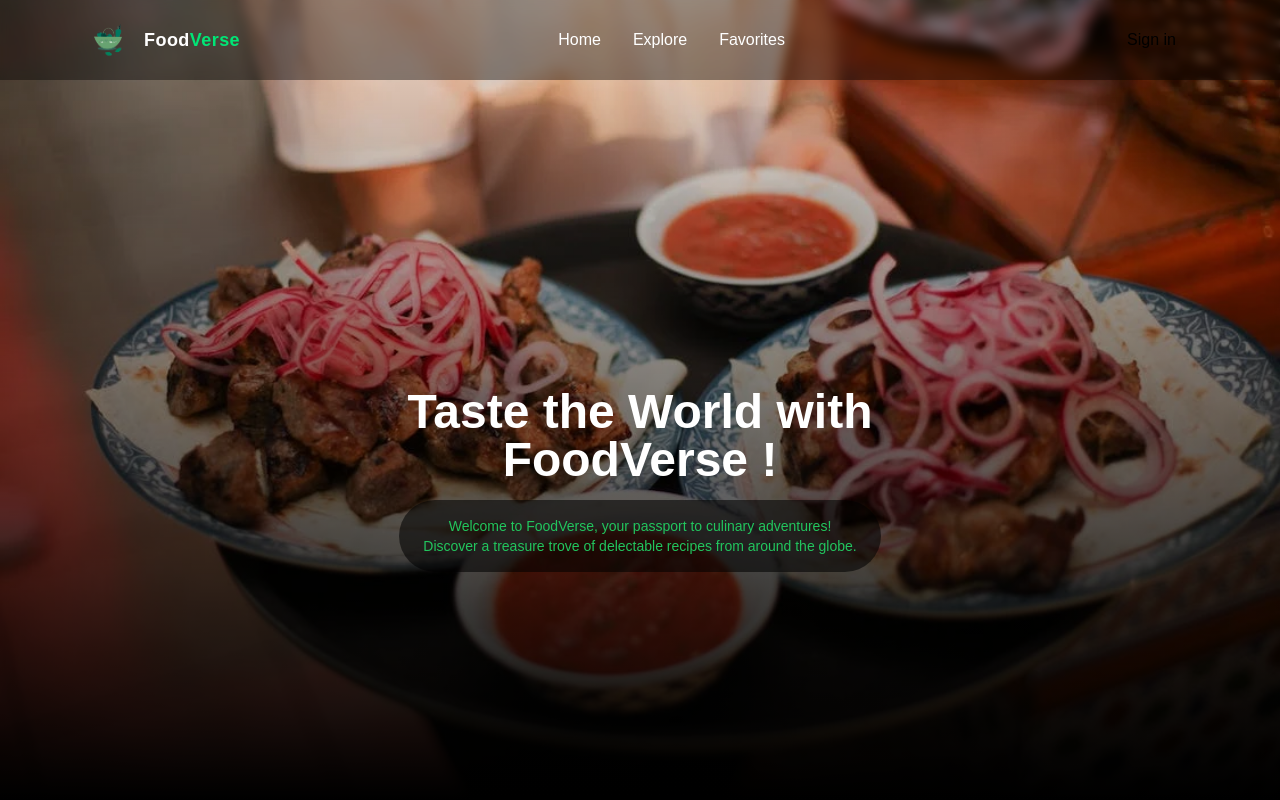
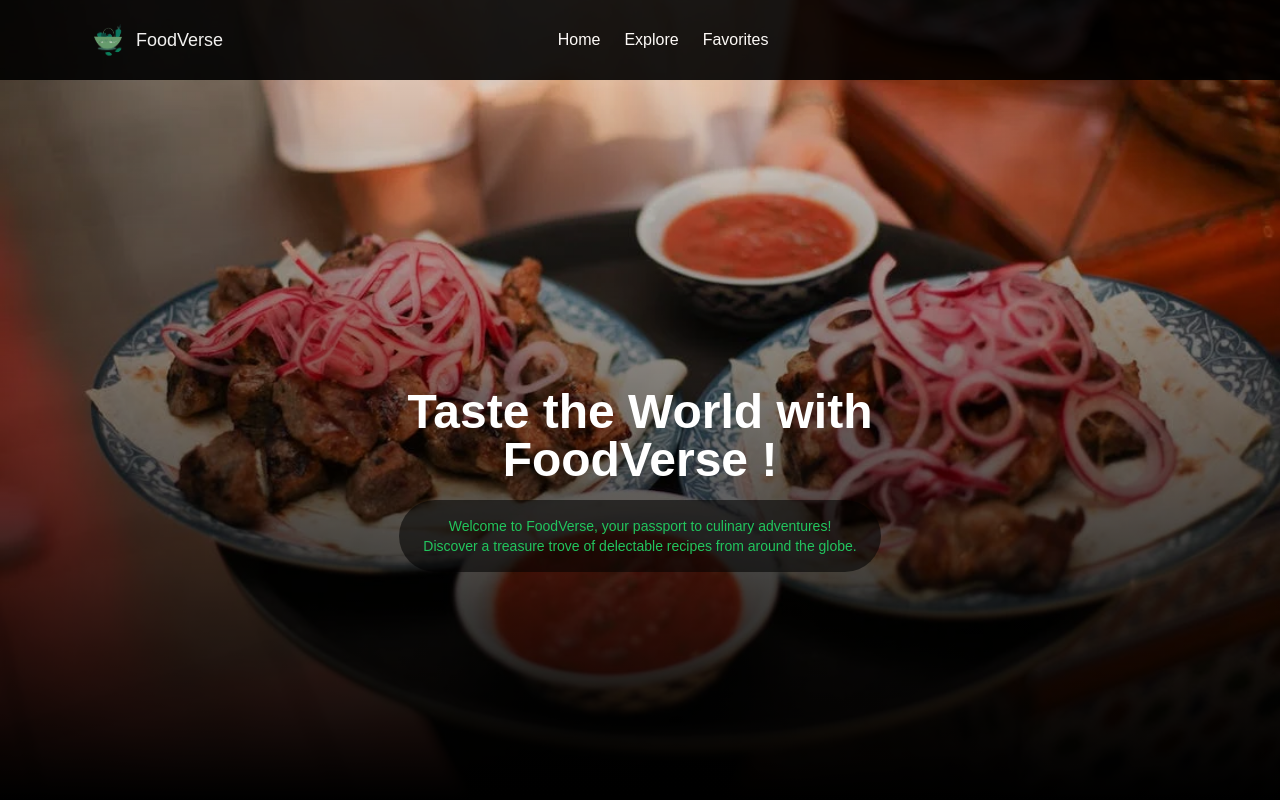
Before and after one commit to om28cyber/food-recipe, a React (Create React App) app: page / in a window 1280 px wide. Shown: the top 800 px of the page. Built offline with nearby package versions, Linux system fonts and the light colour scheme; no server answers.

Commit message:
Revert to original black navbar

```diff
--- a/src/components/Navbar.jsx
+++ b/src/components/Navbar.jsx
@@ -1,4 +1,4 @@
-import React, { useState, useEffect } from 'react';
+import React, { useState } from 'react';
 import { Link } from 'react-router-dom';
 import Logo from '../images/logo.png';
 import { HiMenuAlt3 } from 'react-icons/hi';
@@ -7,60 +7,42 @@ import Button from './Button';
 
 const Navbar = () => {
   const [open, setOpen] = useState(false);
-  const [scrolled, setScrolled] = useState(false);
-
-  useEffect(() => {
-    const handleScroll = () => setScrolled(window.scrollY > 20);
-    window.addEventListener('scroll', handleScroll);
-    return () => window.removeEventListener('scroll', handleScroll);
-  }, []);
 
   return (
-    <header
-      className={`w-full fixed z-10 transition-all duration-300 ${
-        scrolled
-          ? 'bg-black/70 backdrop-blur-md shadow-lg'
-          : 'bg-black/40 backdrop-blur-sm'
-      }`}
-    >
+    <header className='w-full fixed z-10 bg-black opacity-90'>
       <nav className='flex w-full py-2 md:py-3 px-4 md:px-20 items-center justify-between'>
-        {/* Logo + Brand */}
-        <Link
-          to="/"
-          className='flex items-center justify-center text-white text-lg cursor-pointer font-semibold tracking-wide'
-        >
-          <img src={Logo} alt="Logo" className='hidden md:block w-8 h-8 lg:w-14 lg:h-14 mr-2' />
-          Food<span className='text-[#00e676]'>Verse</span>
+        <Link to="/" className='flex items-center justify-center text-white text-lg cursor-pointer'>
+          <img src={Logo} alt="Logo" className='hidden md:block w-8 h-8 lg:w-14 lg:h-14' />
+          Food<span>Verse</span>
         </Link>
 
-        {/* Desktop Menu */}
-        <ul className='hidden md:flex text-white gap-8 text-[16px]'>
-          <li><Link to="/">Home</Link></li>
-          <li><a href="/#recipes">Explore</a></li>
-          <li><Link to="/favorites">Favorites</Link></li>
+        <ul className='hidden md:flex text-white gap-6'>
+          <li>
+            <Link to="/">Home</Link>
+          </li>
+          <li>
+            <a href="/#recipes">Explore</a>
+          </li>
+          <li>
+            <Link to="/favorites">Favorites</Link>
+          </li>
         </ul>
 
-        {/* Sign-in Button */}
         <Button
           title='Sign in'
           conteinerStyle='hidden md:block bg-transparent border border-white text-white hover:bg-white hover:text-slate-700 rounded-full min-w-[130px]'
         />
 
-        {/* Mobile Menu Icon */}
         <button
-          className='block md:hidden text-white text-2xl'
+          className='block md:hidden text-white text-xl'
           onClick={() => setOpen(prev => !prev)}
         >
           {open ? <AiOutlineClose /> : <HiMenuAlt3 />}
         </button>
       </nav>
 
-      {/* Mobile Dropdown */}
-      <div
-        className={`${
-          open ? 'flex' : 'hidden'
-        } flex-col bg-black/80 backdrop-blur-md w-full px-4 pt-16 pb-10 text-white gap-6 text-[15px]`}
-      >
+      {/* Mobile Menu */}
+      <div className={`${open ? 'flex' : 'hidden'} bg-black flex-col w-full px-4 pt-16 pb-10 text-white gap-6 text-[14px]`}>
         <Link to="/" onClick={() => setOpen(false)}>Home</Link>
         <a href="/#recipes" onClick={() => setOpen(false)}>Explore</a>
         <Link to="/favorites" onClick={() => setOpen(false)}>Favorites</Link>
```
